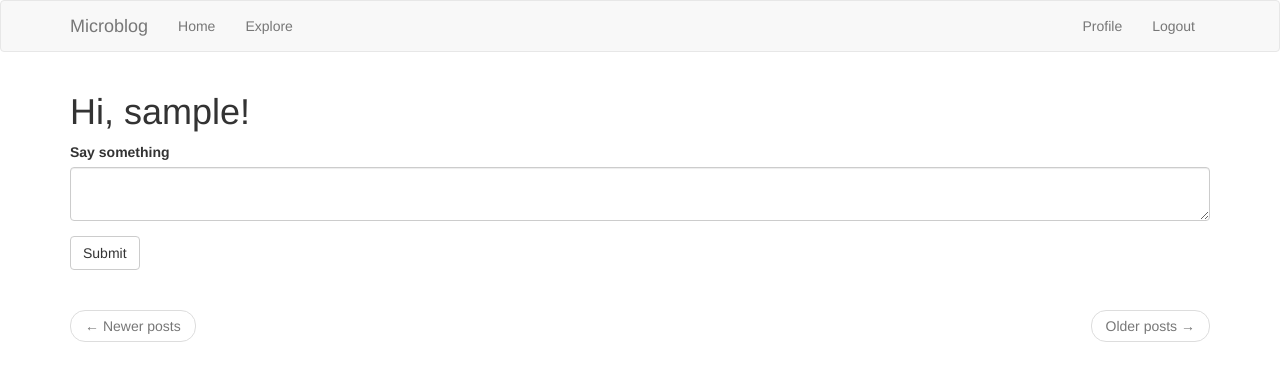
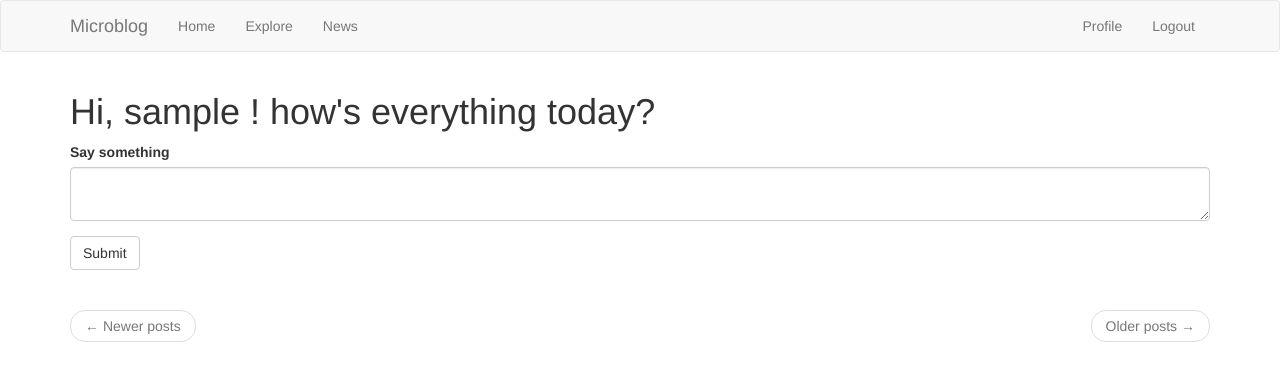
Before and after one commit to leica19/microblog, a Flask app: page / in a window 1280 px wide. Shown: the top 381 px of the page. Run offline with Flask 2, Linux system fonts and the light colour scheme; the visitor is signed in with stand-in values (Sample User, id 1); data comes from the database, SQL or seed files in the repository; both versions use the stored data as it was after the commit; data that the repository does not hold is empty; some libraries are stand-ins or nearby versions.

Commit message:
new page : news

```diff
--- a/app/routes.py
+++ b/app/routes.py
@@ -189,3 +189,8 @@ def unfollow(username):
     db.session.commit()
     flash(_('You are not following %(username)s.', username=username))
     return redirect(url_for('user', username=username))
+
+@app.route('/news')
+@login_required
+def news():
+    return render_template('news.html')
--- a/app/templates/base.html
+++ b/app/templates/base.html
@@ -20,6 +20,7 @@
                 <ul class="nav navbar-nav">
                     <li><a href="{{ url_for('index') }}">Home</a></li>
                     <li><a href="{{ url_for('explore') }}">Explore</a></li>
+                    <li><a href="{{ url_for('news') }}">News</a></li>
                 </ul>
                 <ul class="nav navbar-nav navbar-right">
                     {% if current_user.is_anonymous %}
--- a/app/templates/index.html
+++ b/app/templates/index.html
@@ -2,7 +2,7 @@
 {% import 'bootstrap/wtf.html' as wtf %}
 
 {% block app_content %}
-    <h1>Hi, {{ current_user.username }}!</h1>
+    <h1>Hi, {{ current_user.username }} ! how's everything today?</h1>
     {% if form %}
     {{ wtf.quick_form(form) }}
     <br>
```
Also changed, not shown: app/templates/news.html (added, +8 -0 lines), app.db, 1 other file.
